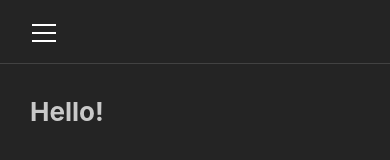
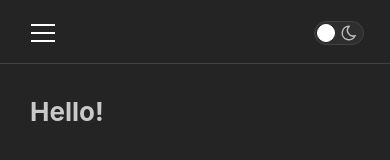
Before and after one commit to garyfan1/my_first_react, a React (Vite) app: page / in a window 390 px wide. Shown: the top 160 px of the page. Built offline with nearby package versions, Linux system fonts and the light colour scheme.

Commit message:
add color scheme switch to mobile screen size

```diff
--- a/src/App.tsx
+++ b/src/App.tsx
@@ -1,4 +1,4 @@
-import { AppShell, Space, rem, Burger } from "@mantine/core";
+import { AppShell, Space, rem, Burger, Flex } from "@mantine/core";
 
 import "@mantine/core/styles.css";
 
@@ -11,6 +11,7 @@ import MyHeader from "./components/header";
 import { useDisclosure, useScrollIntoView } from "@mantine/hooks";
 import Footer from "./sections/footer";
 import MyNavbar from "./components/navbar";
+import ColorSchemeSwitch from "./components/colorSchemeSwitch";
 
 function App() {
   const theme = createTheme({
@@ -56,8 +57,15 @@ function App() {
         padding={{ base: 0, sm: 20, md: 32, lg: 64 }}
       >
         <AppShell.Header>
-          <Burger p={32} hiddenFrom="sm" onClick={toggle} opened={!opened} />
-
+          <Flex
+            p="16 26 0 26"
+            hiddenFrom="sm"
+            justify="space-between"
+            align="center"
+          >
+            <Burger onClick={toggle} opened={!opened} />
+            <ColorSchemeSwitch />
+          </Flex>
           <MyHeader
             scrollToAboutMe={scrollToAboutMe}
             scrollToExperience={scrollToExperience}
--- /dev/null
+++ b/src/components/colorSchemeSwitch.tsx
@@ -0,0 +1,24 @@
+import {
+  Switch,
+  useComputedColorScheme,
+  useMantineColorScheme,
+} from "@mantine/core";
+import { IconSun, IconMoon } from "@tabler/icons-react";
+
+const ColorSchemeSwitch = ({...props}) => {
+  const { toggleColorScheme } = useMantineColorScheme();
+  const curColorScheme = useComputedColorScheme();
+
+  return (
+    <Switch
+      defaultChecked={curColorScheme === "light" ? true : false}
+      size="md"
+      onLabel={<IconSun size="18px" />}
+      offLabel={<IconMoon size="18px" />}
+      onChange={toggleColorScheme}
+      {...props}
+    />
+  );
+};
+
+export default ColorSchemeSwitch;
--- a/src/components/header.tsx
+++ b/src/components/header.tsx
@@ -1,19 +1,10 @@
-import {
-  Group,
-  Button,
-  Flex,
-  Switch,
-  useMantineColorScheme,
-  useComputedColorScheme,
-} from "@mantine/core";
+import { Group, Button, Flex } from "@mantine/core";
 import { useWindowScroll } from "@mantine/hooks";
-import { IconMoon, IconSun } from "@tabler/icons-react";
+import ColorSchemeSwitch from "./colorSchemeSwitch";
 
 const MyHeader = ({ ...props }) => {
   const { scrollToAboutMe, scrollToExperience, scrollToProjects } = props;
   const [_, scrollTo] = useWindowScroll();
-  const { toggleColorScheme } = useMantineColorScheme();
-  const curColorScheme = useComputedColorScheme();
 
   return (
     <>
@@ -56,13 +47,8 @@ const MyHeader = ({ ...props }) => {
           </Button>
         </Group>
 
-        <Switch
-          defaultChecked={curColorScheme === "light" ? true : false}
-          size="md"
-          onLabel={<IconSun size="18px" />}
-          offLabel={<IconMoon size="18px" />}
-          onChange={toggleColorScheme}
-        />
+        <ColorSchemeSwitch/>
+
       </Flex>
     </>
   );
```
